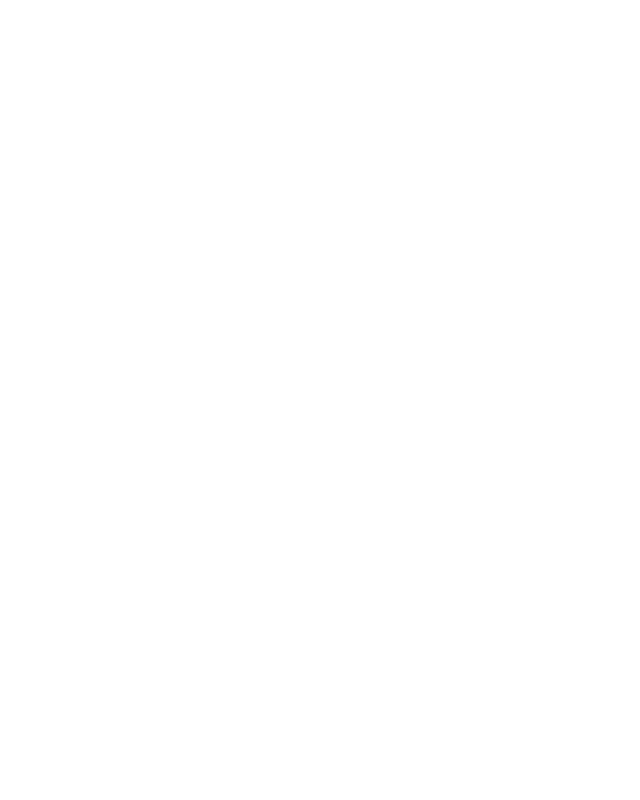
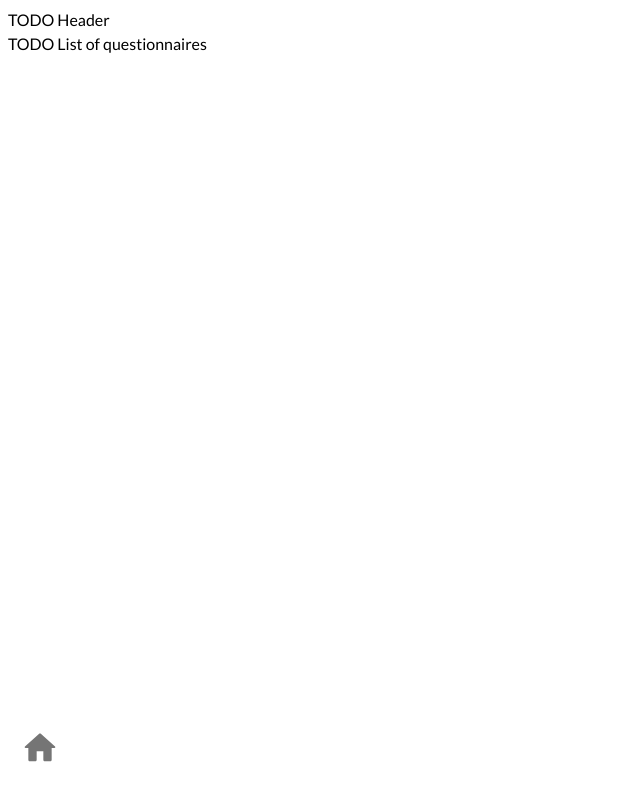
Before and after one commit to northernbird/rmi-which-demo-01, a React (Create React App) app: page /list in a window 1280 px wide. Shown: the whole page, without its empty margins (0-640 px from the left). Built offline with nearby package versions, Linux system fonts and the light colour scheme.

Commit message:
Integrated route for test question page

```diff
--- a/src/App.js
+++ b/src/App.js
@@ -3,6 +3,8 @@
 import WelcomePage from './ui/welcome/WelcomePage';
 import RegisterPage from './ui/register/RegisterPage';
 import InitialPage from './ui/initial/InitialPage';
+import WhichList from './ui/list/WhichList';
+
 import {BrowserRouter, Switch, Route} from 'react-router-dom';
 import { ThemeProvider } from '@material-ui/core/styles';
 import { createMuiTheme } from '@material-ui/core/styles';
@@ -31,6 +33,9 @@
                     <Route path="/initial">
                         <InitialPage/>
                     </Route>
+                    <Route path="/list">
+                        <WhichList/>
+                    </Route>
                 </Switch>
             </BrowserRouter>
         </ThemeProvider>
--- a/src/ui/initial/components/FooterBox.js
+++ b/src/ui/initial/components/FooterBox.js
@@ -44,8 +44,7 @@
 
 function FooterBox({history}) {
     const onClick = () => {
-        alert('Hello')
-        let path = '/register'
+        let path = '/list'
         history.push(path)
     }
     const classes = useStyles()
--- /dev/null
+++ b/src/ui/list/Footer.js
@@ -0,0 +1,39 @@
+import React from 'react';
+import { makeStyles } from '@material-ui/core/styles';
+import HomeRoundedIcon from '@material-ui/icons/HomeRounded';
+import IconButton from "@material-ui/core/IconButton";
+import ArrowBackIosIcon from "@material-ui/icons/ArrowBackIos";
+
+
+const useStyles = makeStyles({
+    pannel: {
+        position: 'relative',
+        width: '100%',
+        height: '100%',
+        display: 'flex'
+    },
+    footer: {
+        display: 'flex',
+        position: 'absolute',
+        bottom: '0px',
+        top: 'auto',
+        height: '20%',
+        background: '#FFFFFF',
+    },
+    button: {
+        fontSize: 40,
+    }
+});
+
+function Footer(props) {
+    const classes = useStyles()
+    return (
+        <div className={classes.pannel}>
+            <IconButton className={classes.button}>
+                <HomeRoundedIcon className={classes.button} />
+            </IconButton>
+        </div>
+    );
+}
+
+export default Footer
--- /dev/null
+++ b/src/ui/list/Header.js
@@ -0,0 +1,31 @@
+import React from 'react';
+import { makeStyles } from '@material-ui/core/styles';
+import Typography from '@material-ui/core/Typography';
+
+const useStyles = makeStyles({
+    pannel: {
+        position: 'relative',
+        width: '100%',
+        height: '100%',
+        display: 'flex'
+    },
+    footer: {
+        display: 'flex',
+        position: 'absolute',
+        bottom: '0px',
+        top: 'auto',
+        height: '20%',
+        background: '#FFFFFF',
+    }
+});
+
+function Footer(props) {
+    const classes = useStyles()
+    return (
+        <div>
+            TODO Header
+        </div>
+    );
+}
+
+export default Footer
--- /dev/null
+++ b/src/ui/list/ListContent.js
@@ -0,0 +1,31 @@
+import React from 'react';
+import { makeStyles } from '@material-ui/core/styles';
+import Typography from '@material-ui/core/Typography';
+
+const useStyles = makeStyles({
+    pannel: {
+        position: 'relative',
+        width: '100%',
+        height: '100%',
+        display: 'flex'
+    },
+    footer: {
+        display: 'flex',
+        position: 'absolute',
+        bottom: '0px',
+        top: 'auto',
+        height: '20%',
+        background: '#FFFFFF',
+    }
+});
+
+function Footer(props) {
+    const classes = useStyles()
+    return (
+        <div>
+            TODO List of questionnaires
+        </div>
+    );
+}
+
+export default Footer
--- /dev/null
+++ b/src/ui/list/WhichList.js
@@ -0,0 +1,53 @@
+import React from 'react';
+import { makeStyles } from '@material-ui/core/styles';
+import Typography from '@material-ui/core/Typography';
+import Footer from './Footer';
+import ListContent from './ListContent';
+import Header from './Header';
+
+const useStyles = makeStyles({
+    pannel: {
+        position: 'relative',
+        width: '100%',
+        height: '100%',
+        // display: 'flex',
+        // 'flex-direction': 'column'
+    },
+    header: {
+        position: 'relative',
+        width: '100%',
+        height: '20%',
+    },
+    content: {
+        width: '100%',
+        height: '60%',
+    },
+    footer: {
+        position: 'fixed',
+        bottom: '0px',
+        top: 'auto',
+        height: '13%',
+        width: '100%',
+        background: '#FFFFFF',
+    }
+
+});
+
+function InitialPage(props) {
+    const classes = useStyles()
+    return (
+        <Typography component="div"  className={classes.pannel}>
+            <div className={classes.header}>
+                <Header/>
+            </div>
+            <div className={classes.content}>
+                <ListContent/>
+            </div>
+            <div className={classes.footer}>
+                <Footer/>
+            </div>
+        </Typography>
+    );
+}
+
+export default InitialPage
```
